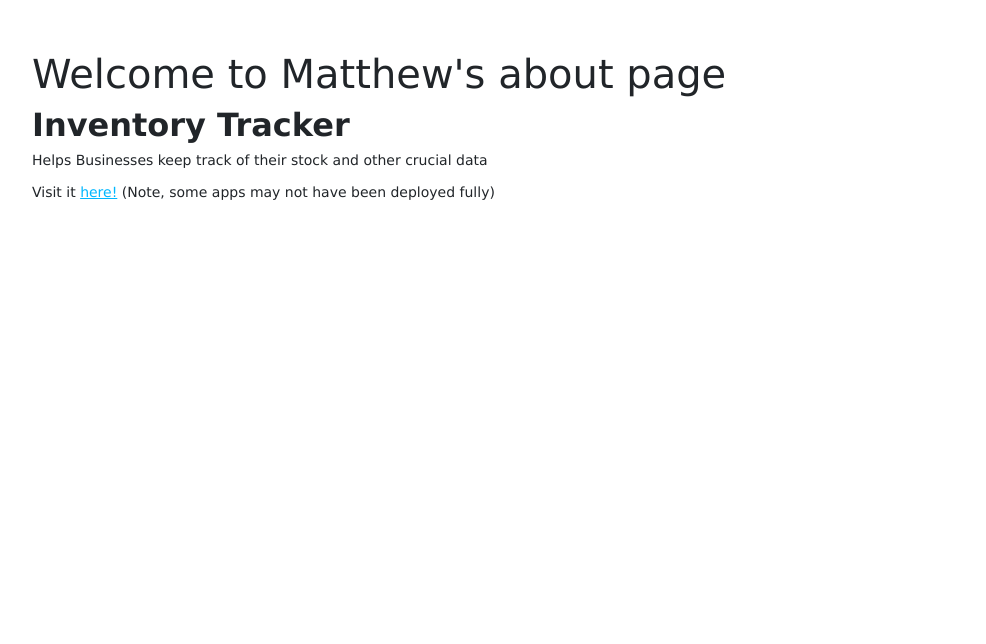
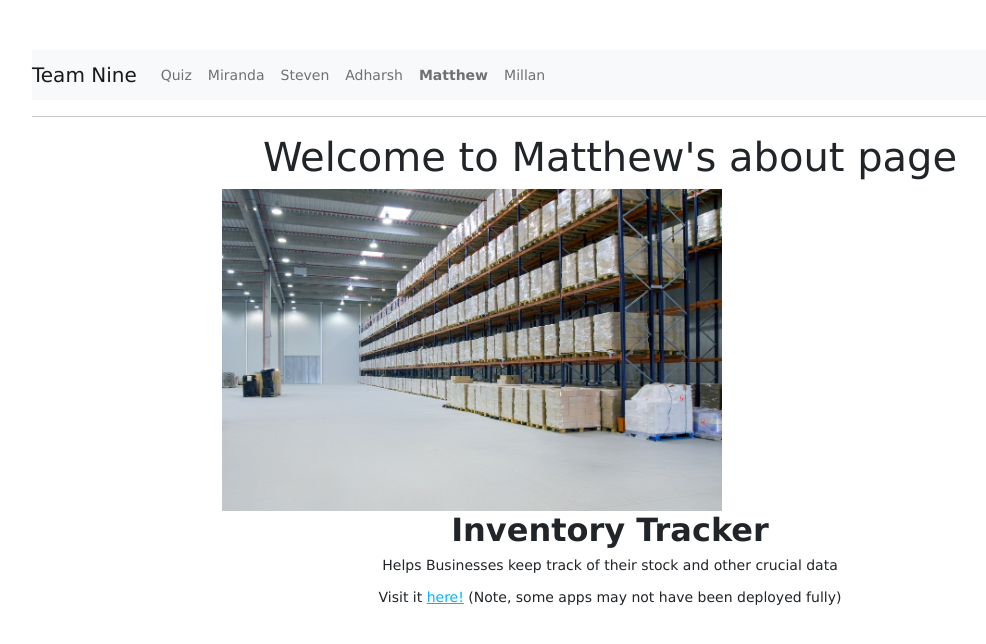
Before and after one commit to MillShen/Team9-WebDev, a Node server app: page /bios/matt in a window 1280 px wide. Shown: the top 644 px of the page, without its empty margins (30-1016 px from the left). Run offline with Node 20, Linux system fonts and the light colour scheme; data comes from the database, SQL or seed files in the repository; some libraries are stand-ins or nearby versions.

Commit message:
changed biotemplate, added navbar, working on quiz

```diff
--- a/Team9/app.js
+++ b/Team9/app.js
@@ -16,7 +16,6 @@ mongoose.connect( 'mongodb://localhost/teamNine');
 var app = express();
 
 const BioInfo = require('./models/bioInfo');
-BioInfo.createCollection();
 
 async function populateData() {
     //Create Miranda bioInfo
@@ -25,6 +24,7 @@ async function populateData() {
       app_name: "Barter",
       about: "A trading app that allows users to connect and swap items to give them a new, loving home.",
       address: "https://morning-shelf-58124.herokuapp.com/",
+      img: "./images/barter.jpg",
       x: -2,
       y: 2
     });
@@ -35,6 +35,7 @@ async function populateData() {
       app_name: "Sim's Bakery",
       about: "A Website to purchase some delicious pastries from a small business!",
       address: "!Standin Address!",
+      img: "./images/bakery.jpg",
       x: 0,
       y: 0
     });
@@ -45,6 +46,7 @@ async function populateData() {
       app_name: "Climate Change App", //Maybe a name change
       about: "An app that compiles climate change data in an easy-to-understand nexus.",
       address: "!Standin Address!",
+      img: "./images/change.jpg",
       x: -2,
       y: -2
     });
@@ -55,6 +57,7 @@ async function populateData() {
       app_name: "Inventory Tracker", //Maybe a name change
       about: "Helps Businesses keep track of their stock and other crucial data",
       address: "!Standin Address!",
+      img: "./images/inventory.jpg",
       x: 2,
       y: 2
     });
@@ -65,6 +68,7 @@ async function populateData() {
       app_name: "Accessible Routing",
       about: "An app that will help you find wheelchair-friendly accessible routes in your area.",
       address: "!Standin Address!",
+      img: "./images/route.jpg",
       x: 2,
       y: -2
     });
@@ -75,7 +79,6 @@ const db = mongoose.connection;
 db.on('error', console.error.bind(console, 'connection error:'));
 db.once('open', async function() {
   console.log("we are connected!!!")
-
   if (await BioInfo.countDocuments({}) == 0) {
     populateData();
   }
--- a/Team9/models/bioInfo.js
+++ b/Team9/models/bioInfo.js
@@ -8,6 +8,7 @@ var bioInfoSchema = Schema( {
   app_name: String,
   about: String,
   address: String,
+  img: String,
   x: Number,
   y: Number
 });
--- a/Team9/views/biotemplate.ejs
+++ b/Team9/views/biotemplate.ejs
@@ -1,4 +1,5 @@
 <%- include('bootheader') -%>
+<%- include('menubar', {variant: bios.name.split(" ")[0].toLowerCase()}) -%>
 
 <!DOCTYPE html>
 <html lang="en" dir="ltr">
@@ -8,8 +9,15 @@
     <title><%= bios.name %>'s website</title>
     <style>
       div {
-        margin: auto;
+        text-align: center;
       }
+
+      .img-container {
+        width: 800px;
+        margin: 0 auto;
+        border-radius: 10px;
+      }
+
     </style>
   </head>
   <body>
@@ -18,6 +26,9 @@
         <h1>Welcome to <%= bios.name.split(" ")[0] %>'s about page</h1>
       </div>
       <div class="row">
+        <div class="img-container">
+          <img class="d-block" src=".<%= bios.img %>" width="500px">
+        </div>
         <h2><strong><%= bios.app_name %></strong></h2>
         <p><%= bios.about %></p>
       </div>
--- /dev/null
+++ b/Team9/views/menubar.ejs
@@ -0,0 +1,35 @@
+<nav class="navbar navbar-expand-lg navbar-light bg-light">
+  <a class="navbar-brand" href="/">Team Nine</a>
+  <button class="navbar-toggler" type="button" data-toggle="collapse" data-target="#navbarSupportedContent" aria-controls="navbarSupportedContent" aria-expanded="false" aria-label="Toggle navigation">
+    <span class="navbar-toggler-icon"></span>
+  </button>
+
+  <div class="collapse navbar-collapse" id="navbarSupportedContent">
+    <ul class="navbar-nav mr-auto">
+      <li class="nav-item">
+        <a id='quiz' class="nav-link" href="/quiz">Quiz</a>
+      </li>
+      <li class="nav-item">
+        <a id='miranda' class="nav-link" href="/bios/miranda">Miranda</a>
+      </li>
+      <li class="nav-item">
+        <a id='steven' class="nav-link" href="/bios/steven">Steven</a>
+      </li>
+      <li class="nav-item">
+        <a id='adharsh' class="nav-link" href="/bios/adharsh">Adharsh</a>
+      </li>
+      <li class="nav-item">
+        <a id='matthew' class="nav-link" href="/bios/matt">Matthew</a>
+      </li>
+      <li class="nav-item">
+        <a id='millan' class="nav-link" href="/bios/millan">Millan</a>
+      </li>
+    </ul>
+
+
+  </div>
+</nav>
+<hr>
+<script type="text/javascript">
+  document.getElementById("<%- variant %>").style.fontWeight = 'bold';
+</script>
--- a/Team9/views/quiz.ejs
+++ b/Team9/views/quiz.ejs
@@ -1,4 +1,5 @@
 <%- include('bootheader') -%>
+<%- include('menubar', {variant: 'quiz'}) -%>
 
 <!DOCTYPE html>
 <html>
@@ -66,6 +67,7 @@ output.innerHTML = slider.value;
 
 slider.oninput = function() {
   output.innerHTML = this.value;
+  document.getElementById('x')
 }
 </script>
 
```
Also changed, not shown: Team9/views/index.ejs (+14 -13 lines), Team9/public/images/change.jpg (added), Team9/public/images/inventory.jpg (added), Team9/public/images/route.jpg (added).
